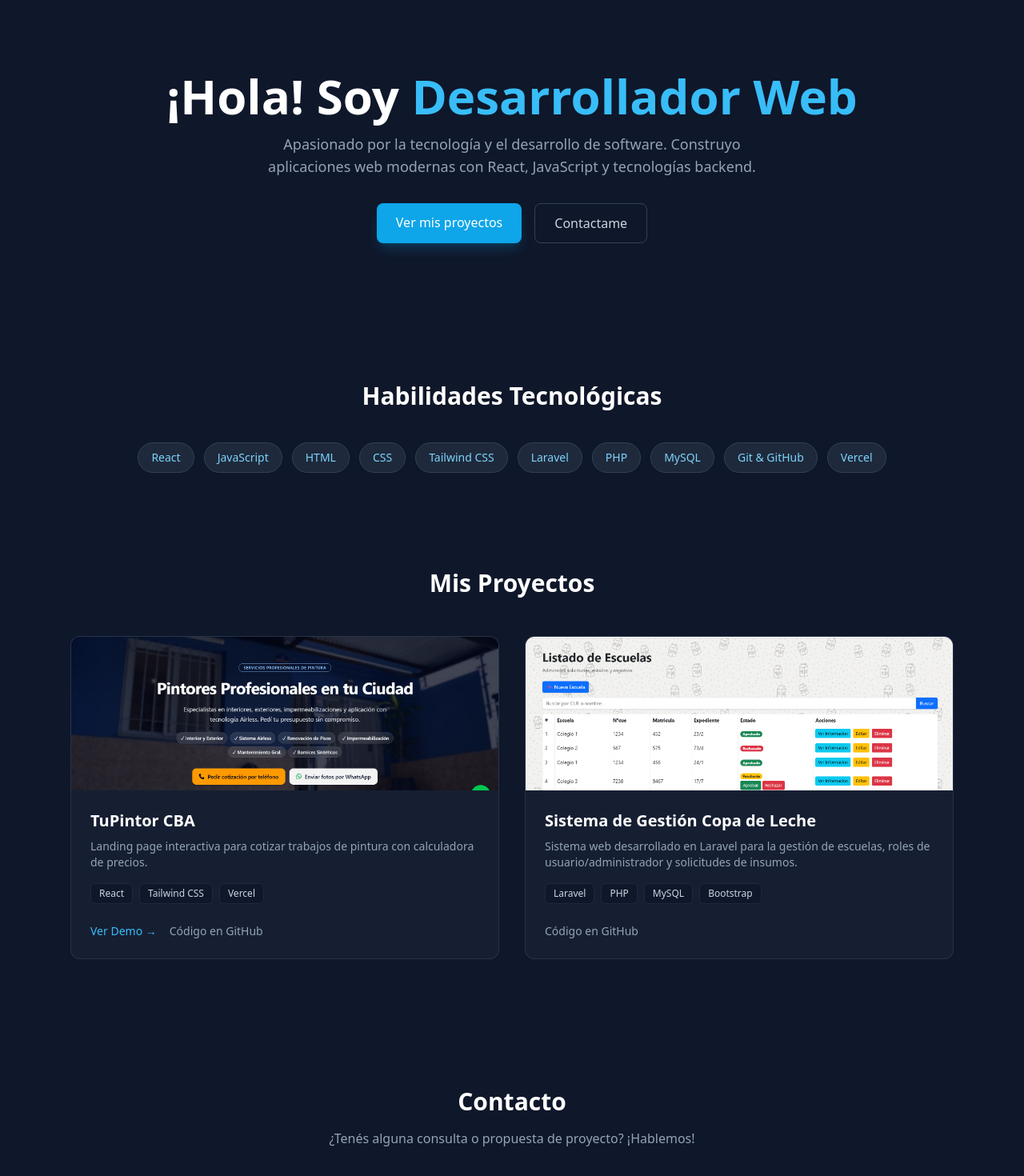
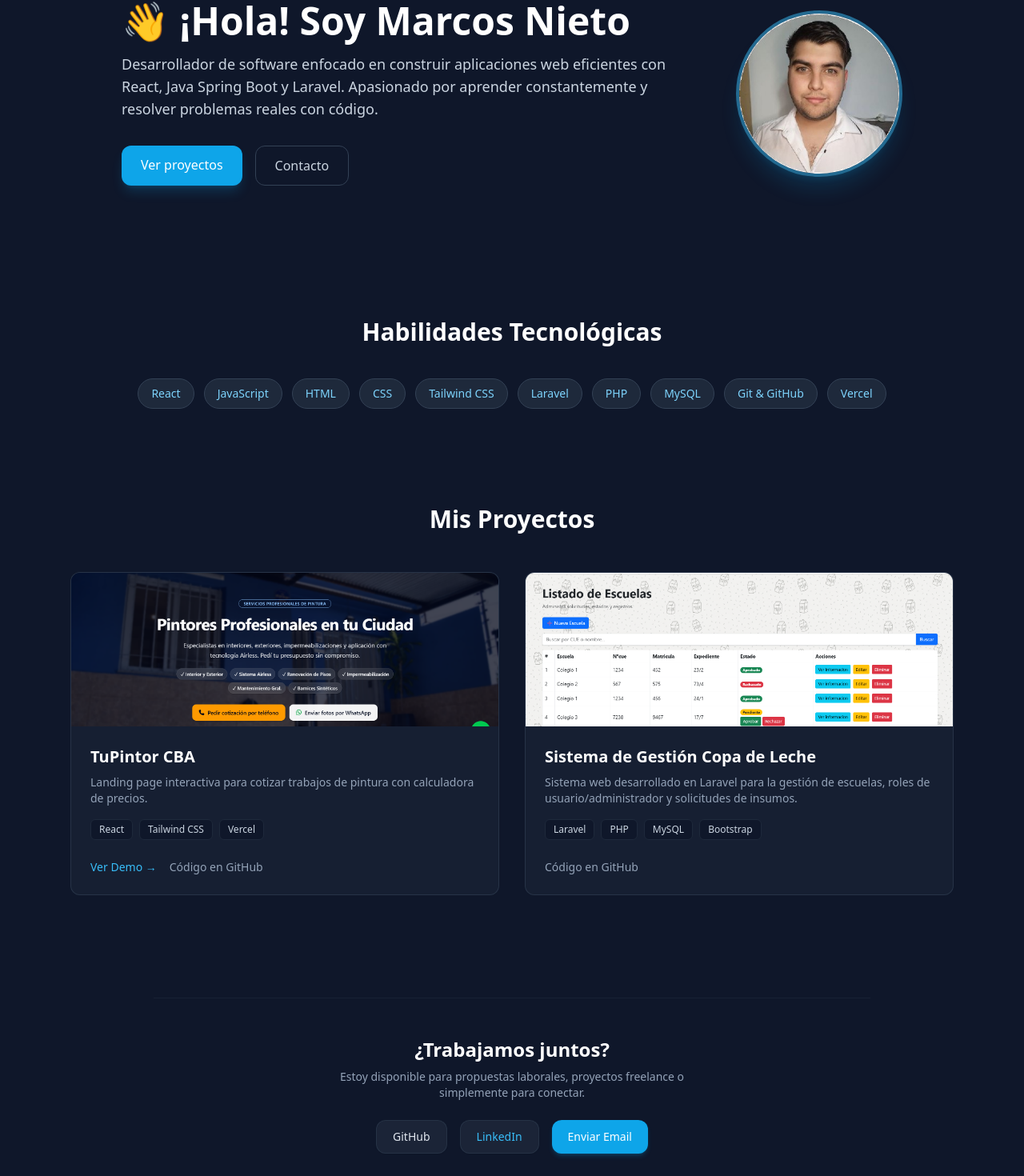
Before and after one commit to marcosmatiasnieto/MiWeb, a React (Vite) app: page / in a window 1280 px wide. Shown: the part 123-1593 px from the top of the page at 80% size. Built offline with nearby package versions, Linux system fonts and the light colour scheme.

Commit message:
agruegue una imagen mia y mejore el diseño

```diff
--- a/src/components/Contact.jsx
+++ b/src/components/Contact.jsx
@@ -1,13 +1,46 @@
 export function Contact() {
     return (
-        <section id="contacto" className="py-20 max-w-4xl mx-auto px-6 text-center">
-            <h2 className="text-3xl font-bold text-white mb-4">Contacto</h2>
-            <p className="text-slate-400 mb-8">¿Tenés alguna consulta o propuesta de proyecto? ¡Hablemos!</p>
-            <div className="flex justify-center gap-6 text-slate-300 font-medium">
-                <a href="https://github.com/marcosmatiasnieto" target="_blank" rel="noreferrer" className="hover:text-sky-400 transition">GitHub</a>
-                <a href="https://www.linkedin.com/in/nieto-marcos-matias" target="_blank" rel="noreferrer" className="hover:text-sky-400 transition">LinkedIn</a>
-                <a href="mailto:marcosnieto2293@gmail.com" className="hover:text-sky-400 transition">Email</a>
+        <footer id="contacto" className="pt-12 pb-8 max-w-4xl mx-auto px-6 text-center border-t border-slate-800/60 mt-12">
+            <h2 className="text-2xl font-bold text-white mb-2">¿Trabajamos juntos?</h2>
+            <p className="text-slate-400 mb-6 text-sm max-w-md mx-auto">
+                Estoy disponible para propuestas laborales, proyectos freelance o simplemente para conectar.
+            </p>
+
+            {/* Botones / Tarjetas de contacto */}
+            <div className="flex flex-wrap justify-center gap-4 mb-10">
+                <a
+                    href="https://github.com/marcosmatiasnieto"
+                    target="_blank"
+                    rel="noreferrer"
+                    className="flex items-center gap-2 bg-slate-800/80 hover:bg-slate-700/80 text-slate-200 px-5 py-2.5 rounded-xl border border-slate-700/50 transition-all hover:-translate-y-0.5 shadow-sm text-sm font-medium"
+                >
+                    GitHub
+                </a>
+
+                <a
+                    href="https://www.linkedin.com/in/nieto-marcos-matias"
+                    target="_blank"
+                    rel="noreferrer"
+                    className="flex items-center gap-2 bg-slate-800/80 hover:bg-slate-700/80 text-sky-400 px-5 py-2.5 rounded-xl border border-slate-700/50 transition-all hover:-translate-y-0.5 shadow-sm text-sm font-medium"
+                >
+                    LinkedIn
+                </a>
+
+                <a
+                    href="mailto:marcosnieto2293@gmail.com"
+                    className="flex items-center gap-2 bg-sky-500 hover:bg-sky-600 text-white px-5 py-2.5 rounded-xl transition-all hover:-translate-y-0.5 shadow-md shadow-sky-500/20 text-sm font-medium"
+                >
+                    Enviar Email
+                </a>
             </div>
-        </section>
+
+            {/* Pie de página compacto */}
+            <div className="pt-6 border-t border-slate-800/40 text-xs text-slate-500 flex flex-col sm:flex-row items-center justify-between gap-2">
+                <p>© 2026 Marcos Matias Nieto</p>
+                <p className="flex items-center gap-1">
+                    Desarrollado con React, Tailwind CSS & Vercel
+                </p>
+            </div>
+        </footer>
     );
 }
--- a/src/components/Hero.jsx
+++ b/src/components/Hero.jsx
@@ -1,20 +1,41 @@
 export function Hero() {
     return (
-        <section id="about" className="min-h-[70vh] flex flex-col justify-center items-center text-center px-6 pt-20">
-            <h1 className="text-4xl md:text-6xl font-extrabold text-white mb-4">
-                ¡Hola! Soy <span className="text-sky-400">Desarrollador Web</span>
-            </h1>
-            <p className="max-w-2xl text-slate-400 text-lg mb-8">
-                Apasionado por la tecnología y el desarrollo de software. Construyo aplicaciones web modernas con React, JavaScript y tecnologías backend.
-            </p>
-            <div className="flex gap-4">
-                <a href="#proyectos" className="bg-sky-500 hover:bg-sky-600 text-white font-medium px-6 py-3 rounded-lg transition shadow-lg shadow-sky-500/20">
-                    Ver mis proyectos
-                </a>
-                <a href="#contacto" className="border border-slate-700 hover:bg-slate-800 text-slate-300 font-medium px-6 py-3 rounded-lg transition">
-                    Contactame
-                </a>
+        // Aumentamos el padding vertical a py-24 sm:py-28 y le agregamos un min-h-[60vh] para que quede centrado verticalmente
+        <section className="py-24 sm:py-28 px-6 max-w-5xl mx-auto flex items-center justify-between gap-10 flex-wrap sm:flex-nowrap min-h-[60vh]">
+
+            {/* Texto a la izquierda */}
+            <div className="text-center sm:text-left sm:w-2/3 flex-grow min-w-[300px]">
+                <h1 className="text-4xl sm:text-5xl font-extrabold text-white mb-4 leading-tight">
+                    👋 ¡Hola! Soy Marcos Nieto
+                </h1>
+                <p className="text-slate-300 text-base sm:text-lg mb-8 leading-relaxed">
+                    Desarrollador de software enfocado en construir aplicaciones web eficientes con React, Java Spring Boot y Laravel. Apasionado por aprender constantemente y resolver problemas reales con código.
+                </p>
+                <div className="flex flex-wrap justify-center sm:justify-start gap-4">
+                    <a
+                        href="#proyectos"
+                        className="bg-sky-500 hover:bg-sky-600 text-white font-medium px-6 py-3 rounded-xl transition shadow-lg shadow-sky-500/20"
+                    >
+                        Ver proyectos
+                    </a>
+                    <a
+                        href="#contacto"
+                        className="border border-slate-700 hover:bg-slate-800 text-slate-300 font-medium px-6 py-3 rounded-xl transition"
+                    >
+                        Contacto
+                    </a>
+                </div>
             </div>
+
+            {/* Foto a la derecha */}
+            <div className="flex-shrink-0 mx-auto sm:mx-0">
+                <img
+                    src="/images/MarcosNieto.jpg"
+                    alt="Marcos Matias Nieto"
+                    className="w-40 h-40 sm:w-52 sm:h-52 rounded-full object-cover border-4 border-sky-400/50 shadow-xl shadow-sky-500/15"
+                />
+            </div>
+
         </section>
     );
 }
```
Also changed, not shown: public/images/MarcosNieto.jpg (added).
